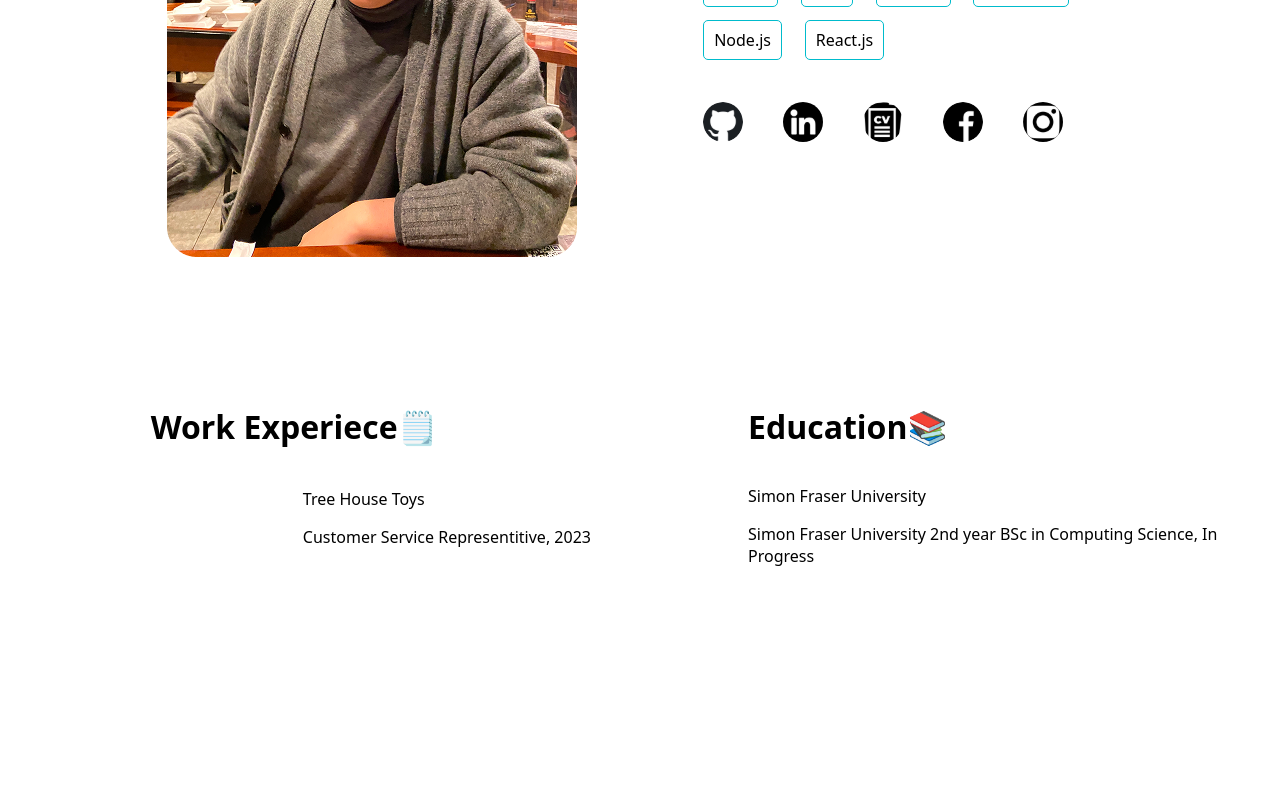
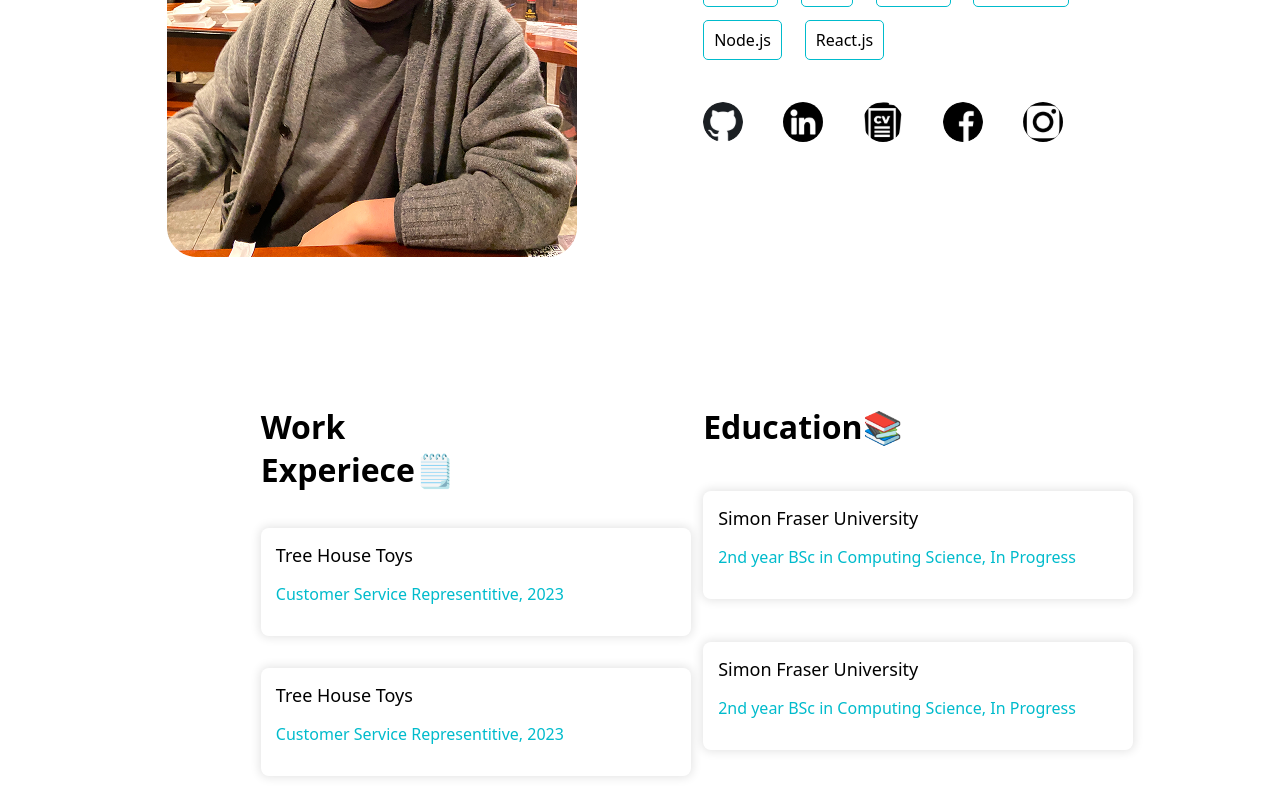
Before and after one commit to euidml/euidml.github.io, a React (Create React App) app: page / in a window 1280 px wide. Shown: the part 424-1224 px from the top of the page. Before the commit the page ends 1031 px from the top, so only its background shows below. Built offline with nearby package versions, Linux system fonts and the light colour scheme.

Commit message:
enhanced the design - font size, color theme, shadow and modified the alignment #12

```diff
--- a/src/Experience/Experience.css
+++ b/src/Experience/Experience.css
@@ -4,25 +4,35 @@
     display: flex;
 }
 #work_experience {
-    width: 50%;
+    width: 25%;
     display: flex;
     flex-direction: column;
-    align-items: flex-end;
     margin-right: 5%;
+    margin-left: 20%;
 }
 #work_experience h1{
-     margin-right: 30%;
-    text-align: right;
-    width: auto;
+    margin-right: 30%;
+    margin-left: 0;
+    text-align: left;
+    width: fit-content;
 }
 #education{
     margin-left: 5%;
+    display: flex;
+    flex-direction: column;
 }
 .experience_card{
-    padding: 3% 5% 3% 0%;
-    /* float: right; */
-    align-self: flex-end;
+    margin: 5% 0;
+    width: 400px;
+    box-shadow: 0 0 10px 2px rgba(0, 0, 0, 0.1);
+    padding: 15px;
+    color: #00BBCC;
+    border-radius: 8px;
+}
+.experience_card .company_name{
+    font-size: large;
+    color: black;
 }
 #work_experience .experience_card{
-    /* margin-right: auto; */
+    margin-right: 3%;
 }
--- a/src/Experience/Experience.js
+++ b/src/Experience/Experience.js
@@ -27,6 +27,11 @@ function Experiece(){
                         name="Tree House Toys"
                         description="Customer Service Representitive, 2023"
                     />
+                    <ExperieceCard
+                        key="Tree House Toys"
+                        name="Tree House Toys"
+                        description="Customer Service Representitive, 2023"
+                    />
                 </div>
                 <div id="education">
                     <h1>
@@ -35,7 +40,12 @@ function Experiece(){
                     <ExperieceCard
                         key="Simon Fraser University"
                         name="Simon Fraser University"
-                        description="Simon Fraser University 2nd year BSc in Computing Science, In Progress"
+                        description="2nd year BSc in Computing Science, In Progress"
+                    />
+                    <ExperieceCard
+                        key="Simon Fraser University"
+                        name="Simon Fraser University"
+                        description="2nd year BSc in Computing Science, In Progress"
                     />
                 </div>
 
```
